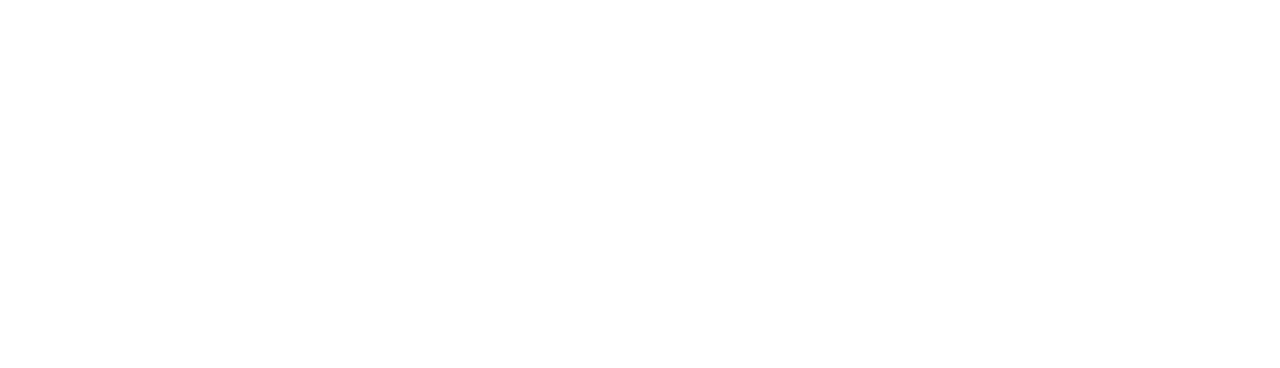
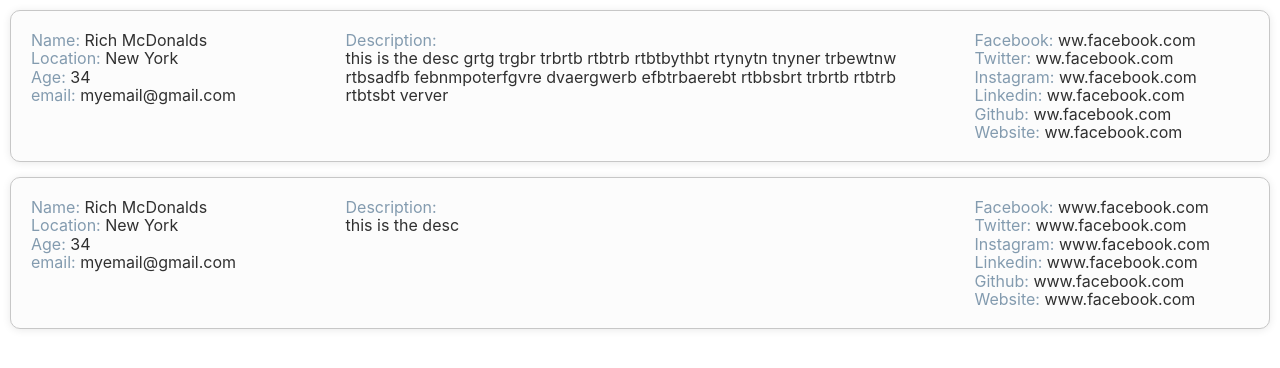
Before and after one commit to chingu-voyages/v9-bears-team-24, a React (Create React App) app in the folder profiler/: page /contacts in a window 1280 px wide. Shown: the top 368 px of the page. Built offline with nearby package versions, Linux system fonts and the light colour scheme.

Commit message:
Add simple styles to Contacts component

```diff
--- a/profiler/src/container/App.js
+++ b/profiler/src/container/App.js
@@ -2,6 +2,7 @@
 import Profile from './Profile';
 import LogIn from '../component/Login';
 import Register from '../component/Register';
+import Contacts from '../container/Contacts';
 import { Route } from 'react-router-dom'
 
 const initialState = {
@@ -47,6 +48,7 @@
             <Route exact path="/" render={(props) => <LogIn {...props} loadUser={this.loadUser} />} />
             <Route path="/register" render={(props) => <Register {...props} loadUser={this.loadUser} />}/>
             <Route path="/profile" render={(props) => <Profile {...props} state={this.state} />} />
+            <Route path="/contacts" render={(props) => <Contacts {...props} state={this.state} />} />
           </Suspense>
         </div>
     );
--- /dev/null
+++ b/profiler/src/container/Contacts.css
@@ -0,0 +1,43 @@
+.list-container {
+    width: 100vw;
+    list-style: none;
+    margin: 10px 0 0 0;
+    padding: 0
+}
+
+.list-element {
+    color: rgb(48, 48, 48);
+    margin: 0 10px 15px 10px;
+    min-height: 150px;
+    background: rgb(252, 252, 252);
+    border: 1px solid rgb(199, 199, 199);
+    border-radius: 10px;
+    -webkit-box-shadow: 4px 4px 32px 3px rgba(0,0,0,0.59);
+    box-shadow: 0px 1px 8px 0px rgba(0,0,0,0.09);
+    box-sizing: content-box
+}
+
+.element-title {
+    color: rgb(131, 155, 175)
+}
+
+.list-element > .left {
+    float: left;
+    width: 25%;
+    padding: 20px;
+    height: 100%
+}
+
+.list-element > .center {
+    float: left;
+    width: 50%;
+    padding: 20px;
+    height: 100%
+}
+
+.list-element > .right {
+    float: left;
+    width: 25%;
+    padding: 20px;
+    height: 100%
+}
--- a/profiler/src/container/Contacts.js
+++ b/profiler/src/container/Contacts.js
@@ -11,7 +11,7 @@
                 location: "New York", // we should use lat and log
                 age: 34, // Maybe we should add the birthday date and calculate the age
                 email: "myemail@gmail.com",
-                description: "this is the desc",
+                description: "this is the desc grtg trgbr trbrtb rtbtrb rtbtbythbt rtynytn tnyner trbewtnw rtbsadfb febnmpoterfgvre dvaergwerb efbtrbaerebt rtbbsbrt trbrtb rtbtrb rtbtsbt verver",
                 facebook: "ww.facebook.com",
                 twitter: "ww.facebook.com",
                 instagram: "ww.facebook.com",
@@ -27,12 +27,12 @@
                 age: 34, // Maybe we should add the birthday date and calculate the age
                 email: "myemail@gmail.com",
                 description: "this is the desc",
-                facebook: "ww.facebook.com",
-                twitter: "ww.facebook.com",
-                instagram: "ww.facebook.com",
-                linkedin: "ww.facebook.com",
-                github: "ww.facebook.com",
-                website: "ww.facebook.com"
+                facebook: "www.facebook.com",
+                twitter: "www.facebook.com",
+                instagram: "www.facebook.com",
+                linkedin: "www.facebook.com",
+                github: "www.facebook.com",
+                website: "www.facebook.com"
             }
         ]
     }
@@ -40,26 +40,31 @@
     render() {
         return (
             <>
-                <ol className="list-container">
+                <ul className="list-container">
                     {
                         this.state.data.map(contact => (
                             <li key={contact.id} className="list-element">
-                                <div>Name: {contact.name}</div>
-                                <span>Surname: {contact.surname}</span>
-                                <span>location: {contact.location}</span>
-                                <span>age: {contact.age}</span>
-                                <span>email: {contact.email}</span>
-                                <span>description: {contact.description}</span>
-                                <span>facebook: {contact.facebook}</span>
-                                <span>twitter: {contact.twitter}</span>
-                                <span>instagram: {contact.instagram}</span>
-                                <span>linkedin: {contact.linkedin}</span>
-                                <span>github: {contact.github}</span>
-                                <div>website: {contact.website}</div>
+                                <div className="left">
+                                    <div><span className="element-title">Name:</span> {contact.name} {contact.surname}</div>
+                                    <div><span className="element-title">Location:</span> {contact.location}</div>
+                                    <div><span className="element-title">Age:</span> {contact.age}</div>
+                                    <div><span className="element-title">email:</span> {contact.email}</div>
+                                </div>
+                                <div className="center">
+                                    <div><span className="element-title">Description:</span> <br/> {contact.description}</div>
+                                </div>
+                                <div className="right">
+                                    <div><span className="element-title">Facebook:</span> {contact.facebook}</div>
+                                    <div><span className="element-title">Twitter:</span> {contact.twitter}</div>
+                                    <div><span className="element-title">Instagram:</span> {contact.instagram}</div>
+                                    <div><span className="element-title">Linkedin:</span> {contact.linkedin}</div>
+                                    <div><span className="element-title">Github:</span> {contact.github}</div>
+                                    <div><span className="element-title">Website:</span> {contact.website}</div>
+                                </div>
                             </li>
                         ))
                     }
-                </ol>
+                </ul>
             </>
         )
     }
```
